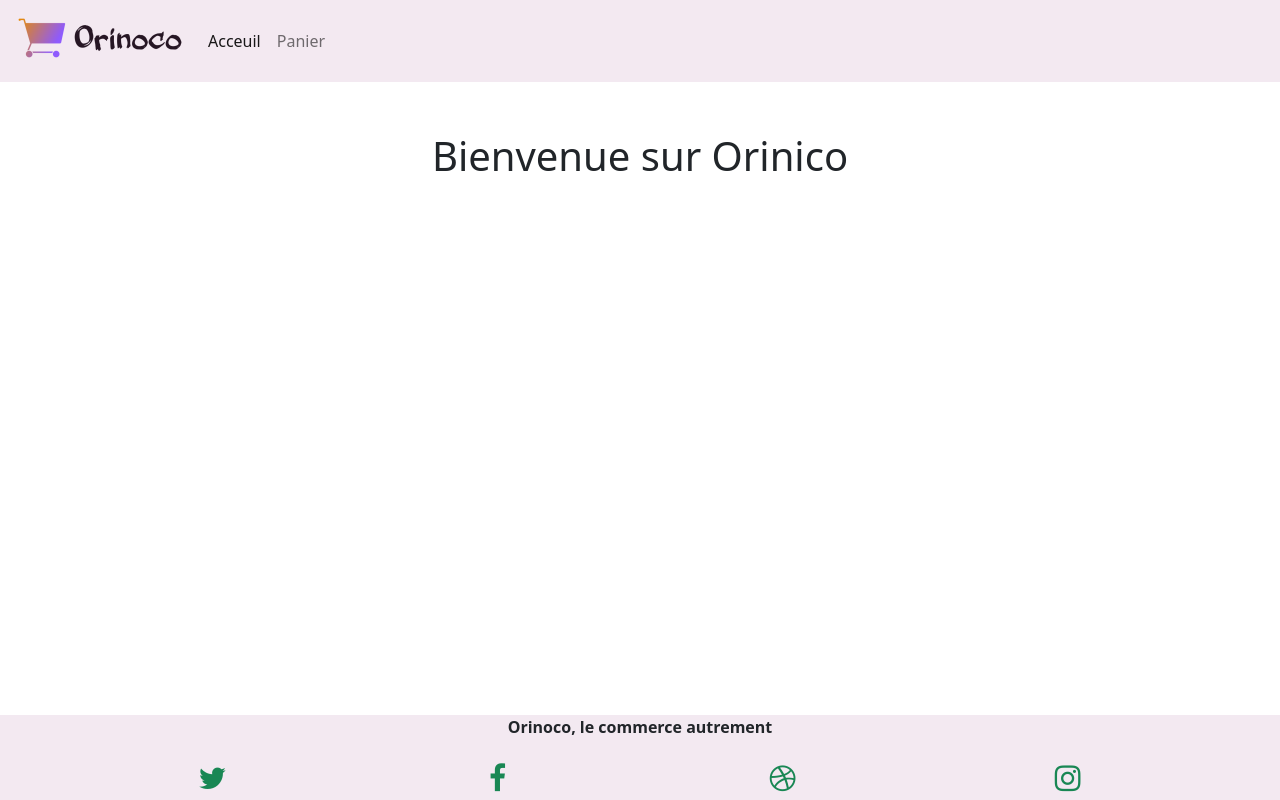
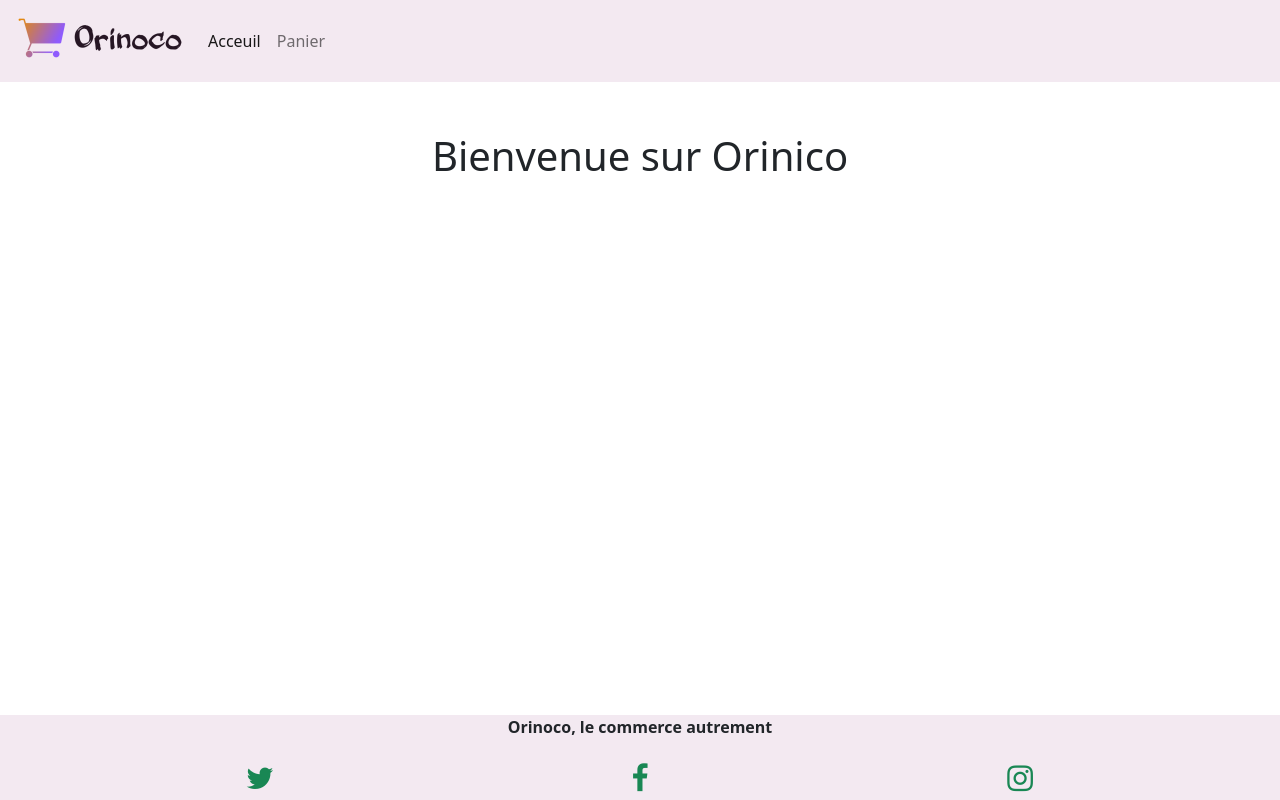
Before and after one commit to Jcharles04/Orinoco, a plain HTML site: page index.html in a window 1280 px wide. Drawn offline with nearby package versions, Linux system fonts and the light colour scheme; no server answers.

Commit message:
Update index.html

```diff
--- a/index.html
+++ b/index.html
@@ -54,22 +54,17 @@
                                 <strong>Orinoco, le commerce autrement</strong><br>
                             </p>
                             <div class="row row-no-gutters social">
-                                <div class="col-3">
+                                <div class="col-4">
                                     <div class="text-center">
                                         <a class="social" href="#"><span class="fa fa-twitter icon-md" aria-label="twitter" role="img"></span></a>
                                     </div>
                                 </div>
-                                <div class="col-3">
+                                <div class="col-4">
                                     <div class="text-center">
                                         <a class="social" href="#"><span class="fa fa-facebook icon-md" aria-label="Facebook" role="img"></span></a>
                                     </div>
                                 </div>
-                                <div class="col-3">
-                                    <div class="text-center">
-                                        <a class="social" href="#"><span class="fa fa-dribbble icon-md" aria-label="dribbble" role="img"></span></a>
-                                    </div>
-                                </div>
-                                <div class="col-3">
+                                <div class="col-4">
                                     <div class="text-center">
                                         <a class="social" href="#"><span class="fa fa-instagram icon-md" aria-label="Instagram" role="img"></span></a>
                                     </div>
```
